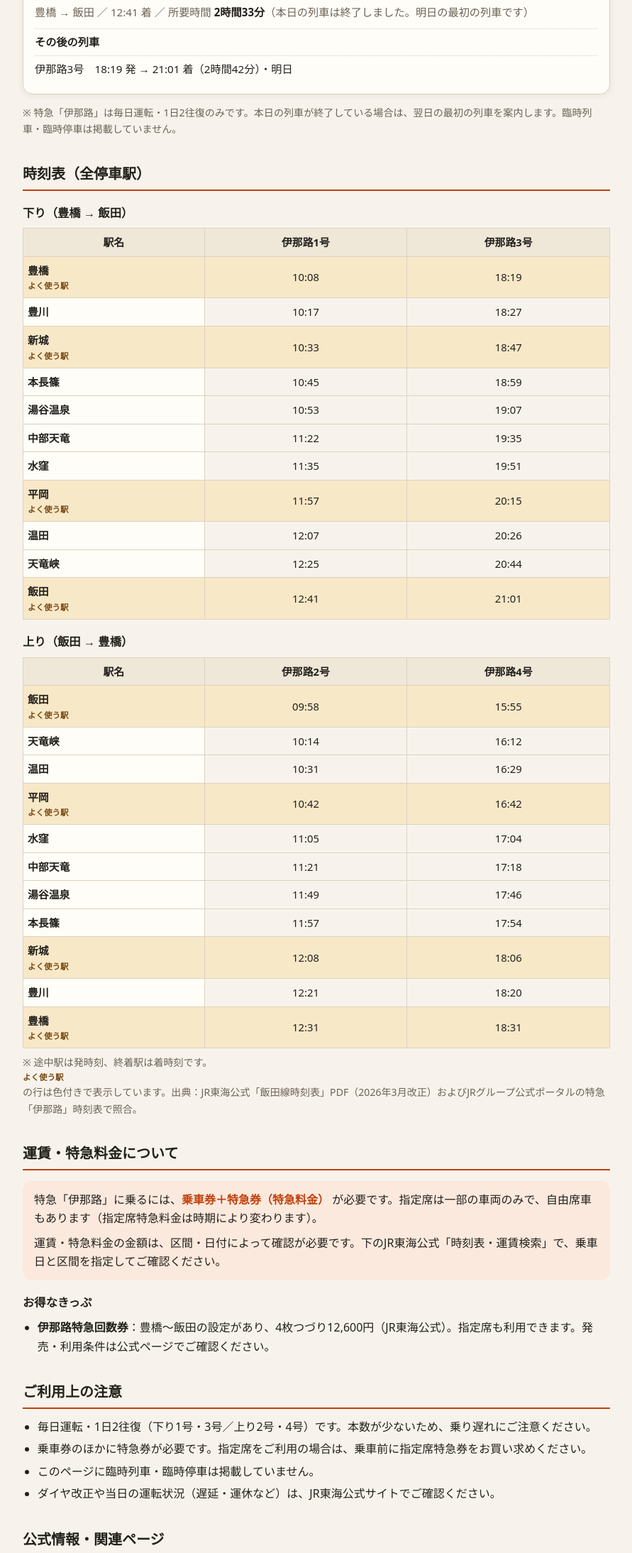
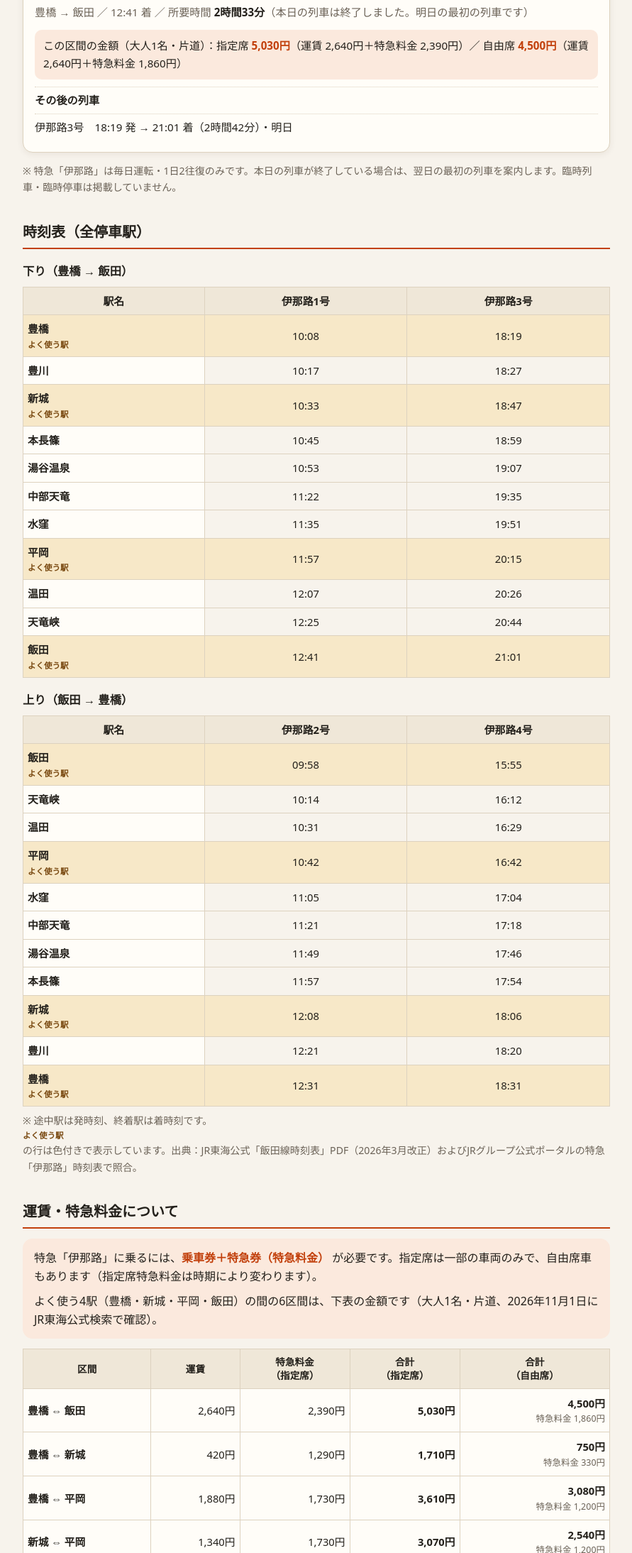
Before and after one commit to tada-saka/tada-saka.github.io, a plain HTML site: page inaji.html in a window 1280 px wide. Shown: the part 612-2800 px from the top of the page at 71% size, without its empty margins (194-1085 px from the left). Drawn offline with Linux system fonts and the light colour scheme.

Commit message:
Inaji guide: add verified fares and express charges for the 4 key stations

```diff
--- a/inaji.html
+++ b/inaji.html
@@ -82,6 +82,20 @@
   a.btnlink:active{border-color:var(--accent)}
   .farebox{background:var(--accent-soft);border-radius:var(--radius);padding:14px 16px;margin:14px 0}
   .farebox b{color:var(--accent)}
+  /* fare table */
+  table.ft{border-collapse:collapse;width:100%;font-variant-numeric:tabular-nums;background:var(--surface)}
+  table.ft th,table.ft td{border:1px solid var(--line);padding:8px 6px;text-align:right;font-size:.92rem}
+  table.ft thead th{background:var(--surface2);text-align:center;font-size:.85rem;line-height:1.4}
+  table.ft tbody th{text-align:left;background:var(--surface);font-weight:700;white-space:nowrap}
+  table.ft td.total{font-weight:800}
+  table.ft td .subfee{display:block;font-size:.78rem;font-weight:400;color:var(--muted);white-space:nowrap}
+  .fare-result{margin-top:12px;background:var(--accent-soft);border-radius:10px;padding:10px 12px;font-size:.95rem;color:var(--ink)}
+  .fare-result b{color:var(--accent)}
+  @media (max-width:520px){
+    table.ft th,table.ft td{padding:7px 4px;font-size:.84rem}
+    table.ft thead th{font-size:.78rem}
+    table.ft td .subfee{font-size:.72rem}
+  }
   footer{margin-top:36px;font-size:.82rem;color:var(--muted);border-top:1px solid var(--line);padding-top:12px}
   @media (max-width:520px){
     h1{font-size:1.55rem}
@@ -138,8 +152,24 @@
   <h2>運賃・特急料金について</h2>
   <div class="farebox">
     <p style="margin-top:0">特急「伊那路」に乗るには、<b>乗車券＋特急券（特急料金）</b> が必要です。指定席は一部の車両のみで、自由席車もあります（指定席特急料金は時期により変わります）。</p>
-    <p style="margin-bottom:0">運賃・特急料金の金額は、区間・日付によって確認が必要です。下のJR東海公式「時刻表・運賃検索」で、乗車日と区間を指定してご確認ください。</p>
+    <p style="margin-bottom:0">よく使う4駅（豊橋・新城・平岡・飯田）の間の6区間は、下表の金額です（大人1名・片道、2026年11月1日にJR東海公式検索で確認）。</p>
   </div>
+  <div class="tt-wrap">
+    <table class="ft" aria-label="よく使う4駅間の運賃・特急料金表">
+      <thead>
+        <tr><th scope="col">区間</th><th scope="col">運賃</th><th scope="col">特急料金<br>（指定席）</th><th scope="col">合計<br>（指定席）</th><th scope="col">合計<br>（自由席）</th></tr>
+      </thead>
+      <tbody>
+        <tr><th scope="row">豊橋 ⇔ 飯田</th><td>2,640円</td><td>2,390円</td><td class="total">5,030円</td><td class="total">4,500円<span class="subfee">特急料金 1,860円</span></td></tr>
+        <tr><th scope="row">豊橋 ⇔ 新城</th><td>420円</td><td>1,290円</td><td class="total">1,710円</td><td class="total">750円<span class="subfee">特急料金 330円</span></td></tr>
+        <tr><th scope="row">豊橋 ⇔ 平岡</th><td>1,880円</td><td>1,730円</td><td class="total">3,610円</td><td class="total">3,080円<span class="subfee">特急料金 1,200円</span></td></tr>
+        <tr><th scope="row">新城 ⇔ 平岡</th><td>1,340円</td><td>1,730円</td><td class="total">3,070円</td><td class="total">2,540円<span class="subfee">特急料金 1,200円</span></td></tr>
+        <tr><th scope="row">新城 ⇔ 飯田</th><td>1,980円</td><td>2,390円</td><td class="total">4,370円</td><td class="total">3,840円<span class="subfee">特急料金 1,860円</span></td></tr>
+        <tr><th scope="row">平岡 ⇔ 飯田</th><td>680円</td><td>1,290円</td><td class="total">1,970円</td><td class="total">1,340円<span class="subfee">特急料金 660円</span></td></tr>
+      </tbody>
+    </table>
+  </div>
+  <p class="note">※ 金額は大人1名・片道です。行き・帰りとも同額です。指定席特急料金は時期により変わる場合があります。上表以外の区間（豊川・本長篠・湯谷温泉・中部天竜・水窪・温田・天竜峡を含む区間など）の金額は、下のJR東海公式「時刻表・運賃検索」で、乗車日と区間を指定してご確認ください。</p>
   <h3>お得なきっぷ</h3>
   <ul class="notes">
     <li><strong>伊那路特急回数券</strong>：豊橋〜飯田の設定があり、4枚つづり12,600円（JR東海公式）。指定席も利用できます。発売・利用条件は公式ページでご確認ください。</li>
@@ -164,7 +194,7 @@
   </div>
 
   <footer>
-    <p>このページは個人利用のための非公式ガイドです。時刻はJR東海公式資料（2026年3月改正）に基づきます。正確な情報は公式サイトでご確認ください。</p>
+    <p>このページは個人利用のための非公式ガイドです。時刻はJR東海公式資料（2026年3月改正）に基づきます。運賃・特急料金はよく使う4駅間の6区間のみ、JR東海公式検索で確認した金額（2026年11月1日確認・大人1名片道）です。正確な情報は公式サイトでご確認ください。</p>
   </footer>
 </div>
 
@@ -181,6 +211,21 @@
     "2号":{"飯田":"9:58","天竜峡":"10:14","温田":"10:31","平岡":"10:42","水窪":"11:05","中部天竜":"11:21","湯谷温泉":"11:49","本長篠":"11:57","新城":"12:08","豊川":"12:21","豊橋":"12:31"},
     "4号":{"飯田":"15:55","天竜峡":"16:12","温田":"16:29","平岡":"16:42","水窪":"17:04","中部天竜":"17:18","湯谷温泉":"17:46","本長篠":"17:54","新城":"18:06","豊川":"18:20","豊橋":"18:31"}
   };
+  // Fares verified via JR Central official search on 2026-11-01 (adult, one-way).
+  // Keyed by station pair in STATIONS order; amounts in yen.
+  var FARES = {
+    "豊橋|新城":{fare:420,reserved:1290,reservedTotal:1710,free:330,freeTotal:750},
+    "豊橋|平岡":{fare:1880,reserved:1730,reservedTotal:3610,free:1200,freeTotal:3080},
+    "豊橋|飯田":{fare:2640,reserved:2390,reservedTotal:5030,free:1860,freeTotal:4500},
+    "新城|平岡":{fare:1340,reserved:1730,reservedTotal:3070,free:1200,freeTotal:2540},
+    "新城|飯田":{fare:1980,reserved:2390,reservedTotal:4370,free:1860,freeTotal:3840},
+    "平岡|飯田":{fare:680,reserved:1290,reservedTotal:1970,free:660,freeTotal:1340}
+  };
+  function fareFor(a,b){
+    var key = STATIONS.indexOf(a) < STATIONS.indexOf(b) ? a+"|"+b : b+"|"+a;
+    return FARES[key] || null;
+  }
+  function fmtYen(n){return String(n).replace(/\B(?=(\d{3})+(?!\d))/g,",")+"円";}
   function toMin(t){var p=t.split(":");return parseInt(p[0],10)*60+parseInt(p[1],10);}
   function fmtDur(m){var h=Math.floor(m/60),r=m%60;return h>0?(h+"時間"+(r>0?r+"分":"")):(r+"分");}
   function pad(n){return (n<10?"0":"")+n;}
@@ -243,6 +288,10 @@
           + (tomorrow ? '（本日の列車は終了しました。明日の最初の列車です）'
                       : '（発車まであと約 '+fmtDur(waitMin)+'）')
           + '</p>';
+    var fare = fareFor(from, to);
+    if(fare){
+      html += '<p class="fare-result">この区間の金額（大人1名・片道）：指定席 <b>'+fmtYen(fare.reservedTotal)+'</b>（運賃 '+fmtYen(fare.fare)+'＋特急料金 '+fmtYen(fare.reserved)+'）／ 自由席 <b>'+fmtYen(fare.freeTotal)+'</b>（運賃 '+fmtYen(fare.fare)+'＋特急料金 '+fmtYen(fare.free)+'）</p>';
+    }
     var rest = tomorrow ? list.slice(1) : upcoming.slice(1);
     if(rest.length){
       html += '<div class="later"><div><b>その後の列車</b></div>';
```
